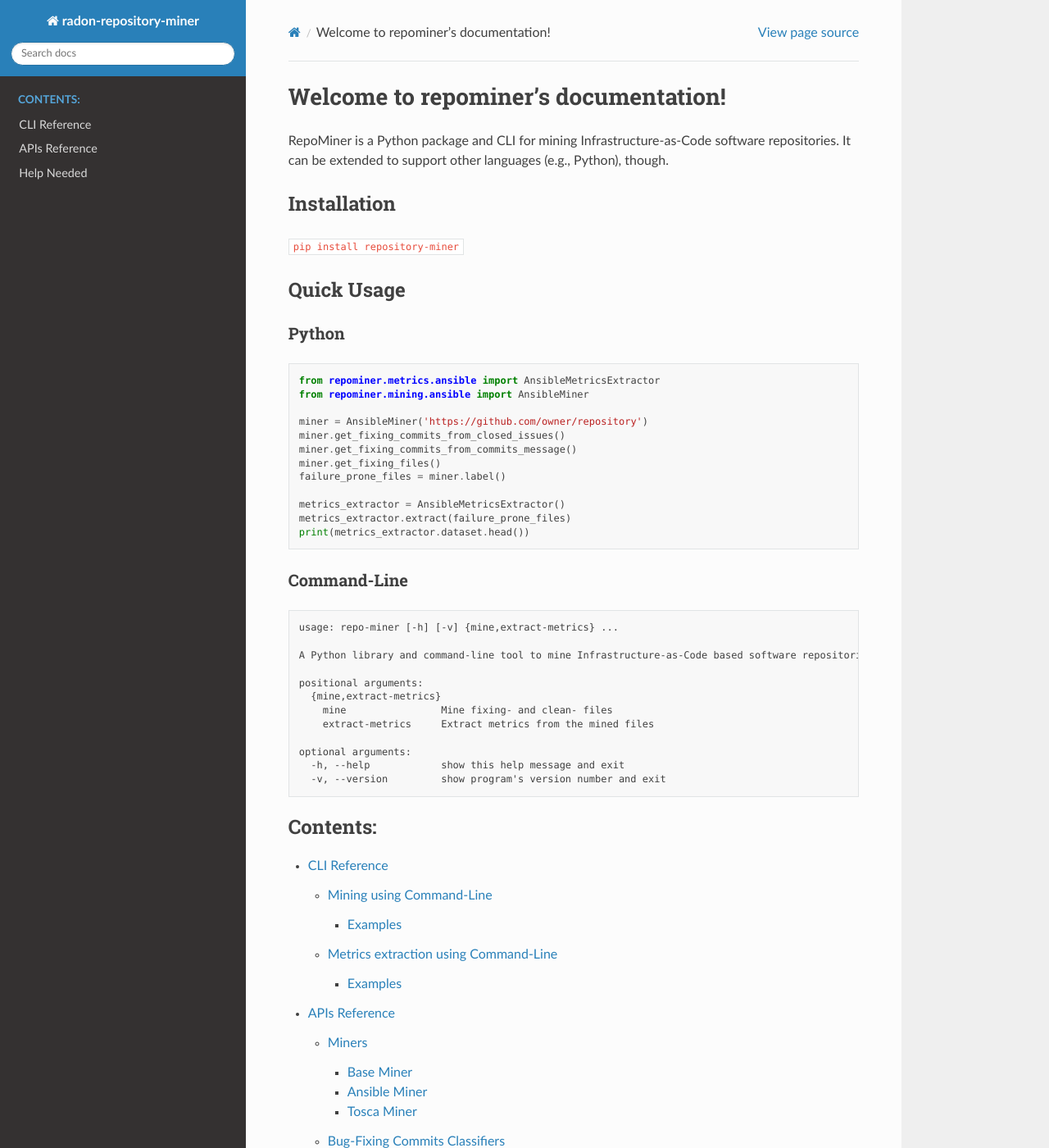
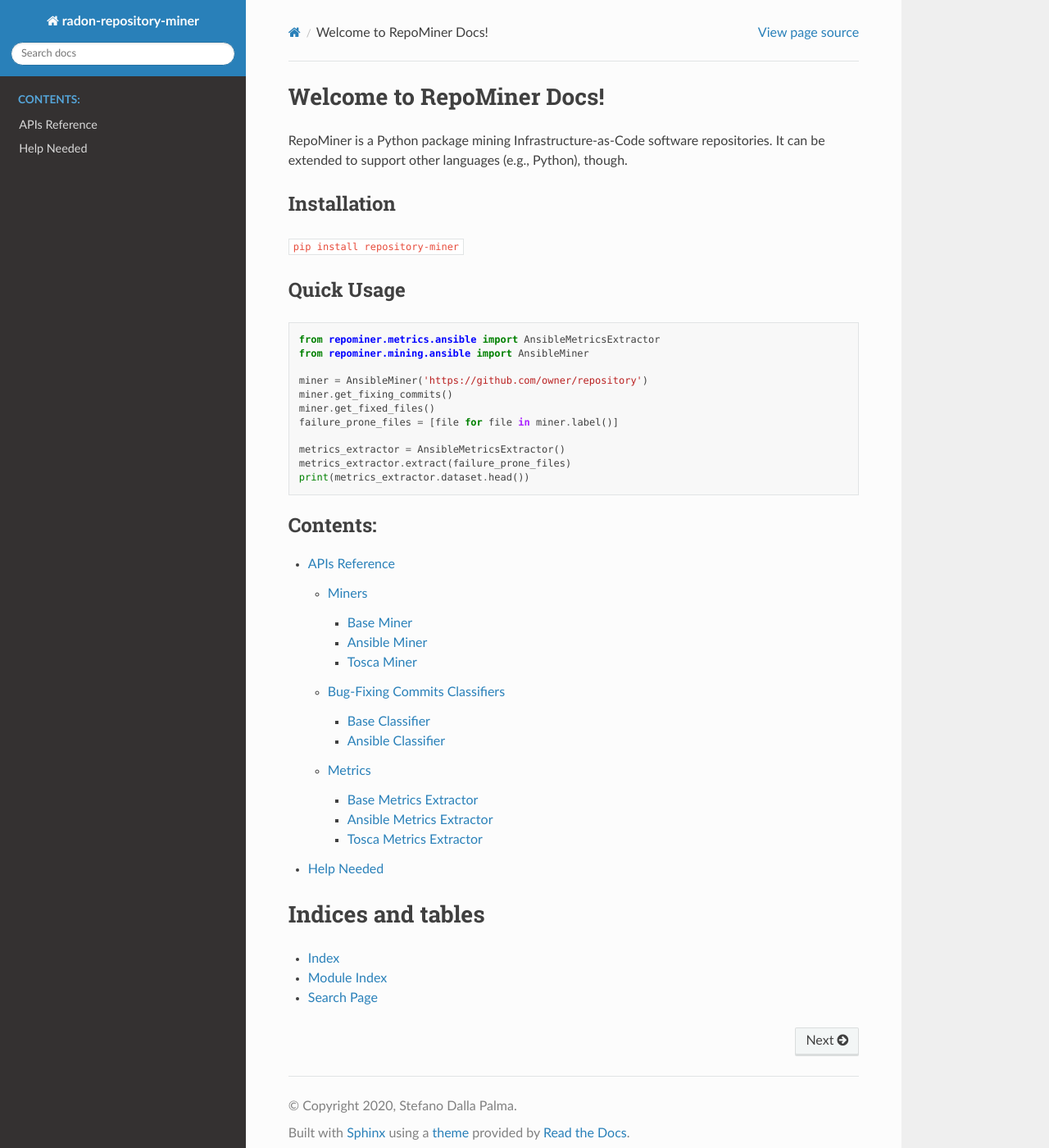
Before and after one commit to radon-h2020/radon-repository-miner, a Sphinx documentation site: the page built from docs/source/index.rst, in a window 1280 px wide and 1400 px high. Shown: the whole window at 82% size. Built offline with Sphinx 7.4.7 and the Read the Docs theme 2.0.0, drawn with Linux system fonts in a browser that asks for light colours.

Commit message:
Udpdated docs

```diff
--- a/docs/source/cli.rst
+++ /dev/null
@@ -1,8 +0,0 @@
-CLI Reference
-=============
-
-.. toctree::
-   :maxdepth: 4
-
-   cli.mining
-   cli.metrics
--- a/docs/source/index.rst
+++ b/docs/source/index.rst
@@ -3,10 +3,10 @@
    You can adapt this file completely to your liking, but it should at least
    contain the root `toctree` directive.
 
-Welcome to repominer's documentation!
+Welcome to RepoMiner Docs!
 =====================================
 
-RepoMiner is a Python package and CLI for mining Infrastructure-as-Code software repositories.
+RepoMiner is a Python package mining Infrastructure-as-Code software repositories.
 It can be extended to support other languages (e.g., Python), though.
 
 Installation
@@ -17,8 +17,6 @@
 Quick Usage
 ***********
 
-Python
-------
 
 .. code-block:: python
 
@@ -26,41 +24,19 @@
     from repominer.mining.ansible import AnsibleMiner
 
     miner = AnsibleMiner('https://github.com/owner/repository')
-    miner.get_fixing_commits_from_closed_issues()
-    miner.get_fixing_commits_from_commits_message()
-    miner.get_fixing_files()
-    failure_prone_files = miner.label()
+    miner.get_fixing_commits()
+    miner.get_fixed_files()
+    failure_prone_files = [file for file in miner.label()]
 
     metrics_extractor = AnsibleMetricsExtractor()
     metrics_extractor.extract(failure_prone_files)
     print(metrics_extractor.dataset.head())
 
 
-Command-Line
-------------
-
-.. code-block:: RST
-
-    usage: repo-miner [-h] [-v] {mine,extract-metrics} ...
-
-    A Python library and command-line tool to mine Infrastructure-as-Code based software repositories.
-
-    positional arguments:
-      {mine,extract-metrics}
-        mine                Mine fixing- and clean- files
-        extract-metrics     Extract metrics from the mined files
-
-    optional arguments:
-      -h, --help            show this help message and exit
-      -v, --version         show program's version number and exit
-
-
-
 .. toctree::
    :maxdepth: 3
    :caption: Contents:
 
-   cli
    apis
    help
 
```
Also changed, not shown: docs/source/cli.metrics.rst (deleted, +0 -105 lines), docs/source/cli.mining.rst (deleted, +0 -135 lines).
